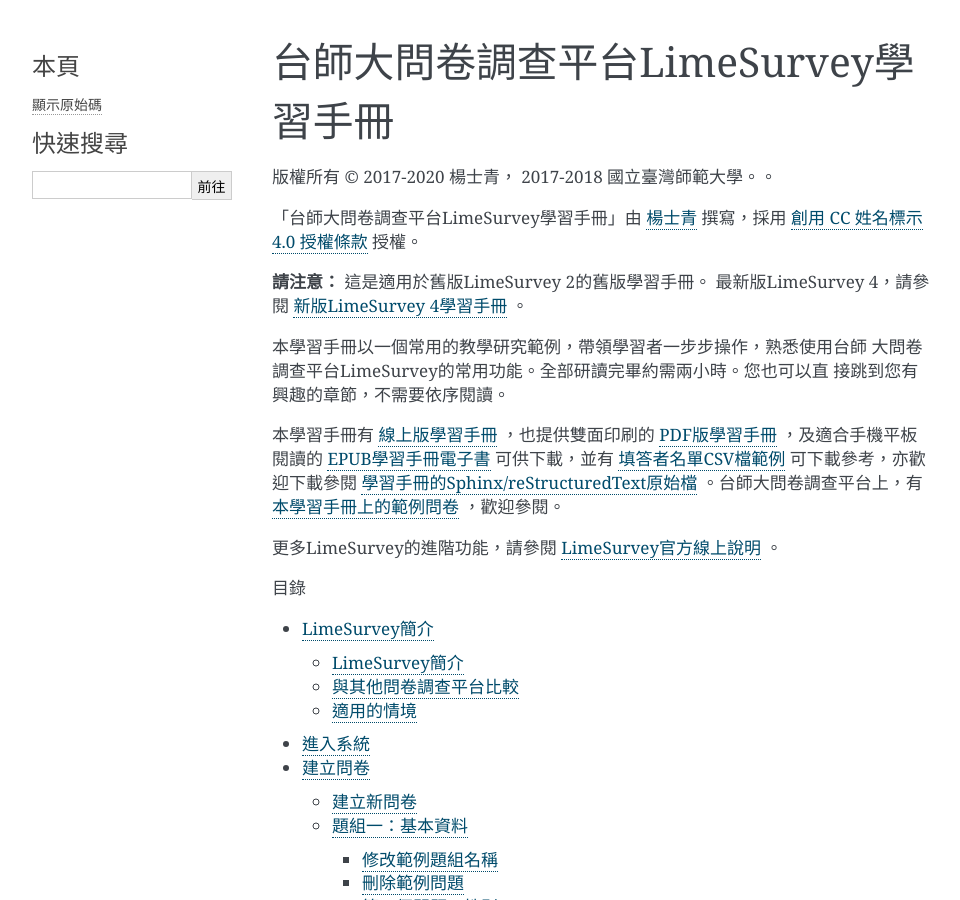
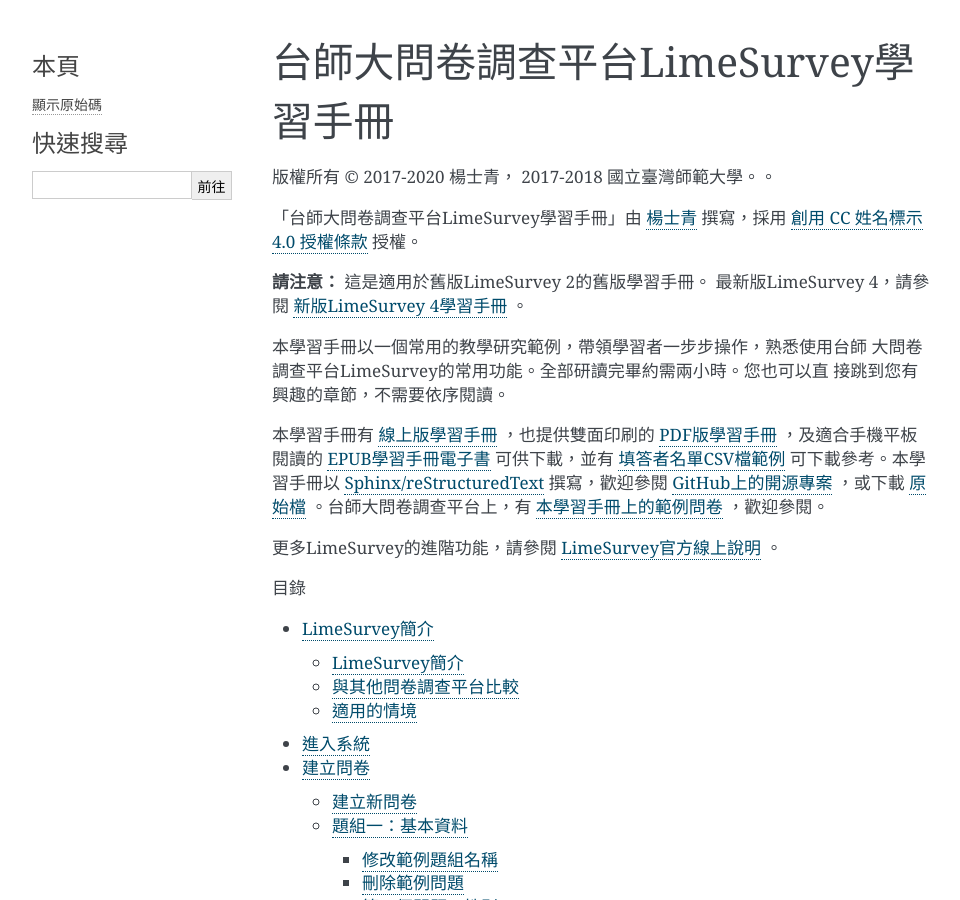
Before and after one commit to imacat/learning-limesurvey, a Sphinx documentation site: the page built from source/index.rst, in a window 1280 px wide and 900 px high. Shown: the whole window, without its empty margins (148-1108 px from the left). Built offline with Sphinx 7.4.7, drawn with Linux system fonts in a browser that asks for light colours.

Commit message:
Added the GitHub and Sphinx link to README and index.rst.

```diff
--- a/source/index.rst
+++ b/source/index.rst
@@ -29,8 +29,11 @@
 `EPUB學習手冊電子書 <https://limesurvey.imacat.idv.tw/learning/v2/learning-limesurvey.epub>`_
 可供下載，並有
 `填答者名單CSV檔範例 <https://limesurvey.imacat.idv.tw/learning/v2/participants-example.csv>`_
-可下載參考，亦歡迎下載參閱
-`學習手冊的Sphinx/reStructuredText原始檔 <https://limesurvey.imacat.idv.tw/learning/v2/learning-limesurvey-2.4.zip>`_
+可下載參考。本學習手冊以
+`Sphinx/reStructuredText <https://www.sphinx-doc.org/>`_
+撰寫，歡迎參閱
+`GitHub上的開源專案 <https://github.com/imacat/learning-limesurvey>`_ ，或下載
+`原始檔 <https://limesurvey.imacat.idv.tw/learning/v2/learning-limesurvey-2.4.zip>`_
 。台師大問卷調查平台上，有
 `本學習手冊上的範例問卷 <https://limesurvey.imacat.idv.tw/index.php/161873>`_
 ，歡迎參閱。
```
Also changed, not shown: README.rst (+5 -2 lines).
